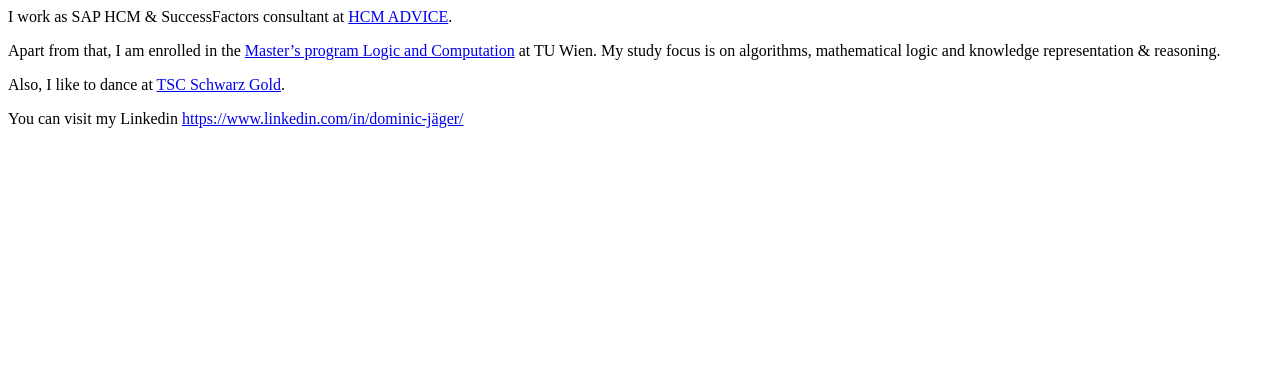
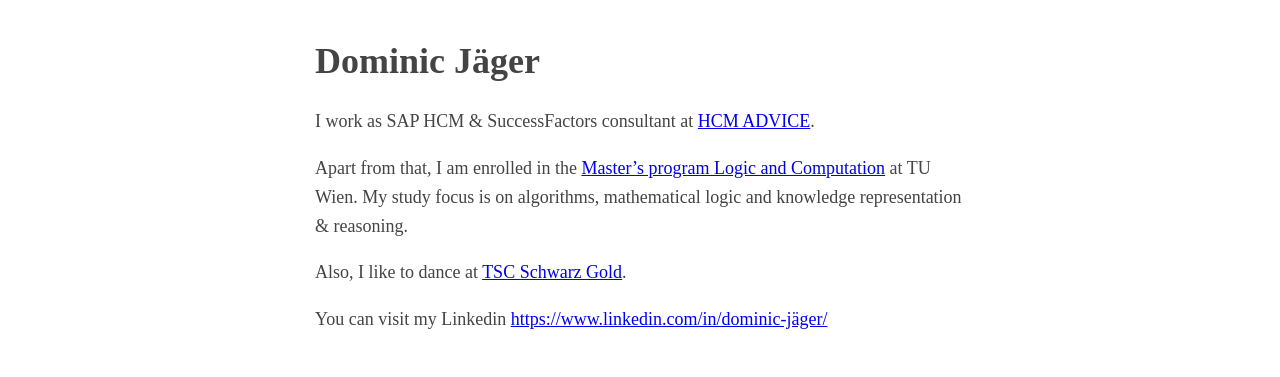
Before and after one commit to dominicjaeger/dominicjaeger.github.io, a plain HTML site: page index.html in a window 1280 px wide. Drawn offline with Linux system fonts and the light colour scheme.

Commit message:
Add first CSS

```diff
--- a/index.html
+++ b/index.html
@@ -1,7 +1,36 @@
-<p>I work as SAP HCM &amp; SuccessFactors consultant at <a href="https://www.hcm-advice.com/en/" data-type="URL" data-id="https://www.hcm-advice.com/en/">HCM ADVICE</a>.</p>
+<!DOCTYPE html>
+<html>
+<head>
+    <meta charset="utf-8"><meta name="viewport" content="width=device-width, initial-scale=1">
+    <title>Dominic Jäger</title>
+    <style type="text/css">
+        body{
+            margin:40px auto;
+            max-width: 650px;
+            line-height:1.6;
+            font-size:18px;
+            color: #444;
+            padding:0 10px
+        }
+        h1,h2,h3{line-height:1.2}
+    </style>
+</head>
+<body>
+<header>
+    <h1>Dominic Jäger</h1>
+</header>
+<p>I work as SAP HCM &amp; SuccessFactors consultant at
+<a href="https://www.hcm-advice.com/en/" data-type="URL" data-id="https://www.hcm-advice.com/en/">HCM ADVICE</a>.</p>
 
-<p>Apart from that, I am enrolled in the <a href="https://informatics.tuwien.ac.at/master/logic-and-computation/" data-type="URL" data-id="https://informatics.tuwien.ac.at/master/logic-and-computation/">Master’s program Logic and Computation</a> at TU Wien. My study focus is on algorithms, mathematical logic and knowledge representation &amp; reasoning.</p>
+<p>Apart from that, I am enrolled in the
+<a href="https://informatics.tuwien.ac.at/master/logic-and-computation/">Master’s program Logic and Computation</a>
+at TU Wien.
+My study focus is on algorithms, mathematical logic and knowledge representation &amp; reasoning.</p>
 
-<p>Also, I like to dance at <a href="https://schwarzgold.at/formationen/latein-formationen/" data-type="URL" data-id="https://schwarzgold.at/formationen/latein-formationen/">TSC Schwarz Gold</a>.</p>
+<p>Also, I like to dance at
+<a href="https://schwarzgold.at/formationen/latein-formationen/">TSC Schwarz Gold</a>.</p>
 
 <p>You can visit my Linkedin <a href="https://www.linkedin.com/in/dominic-jäger/">https://www.linkedin.com/in/dominic-jäger/</a></p>
+
+<!-- Thanks to http://bettermotherfuckingwebsite.com/ -->
+</body></html>
```
